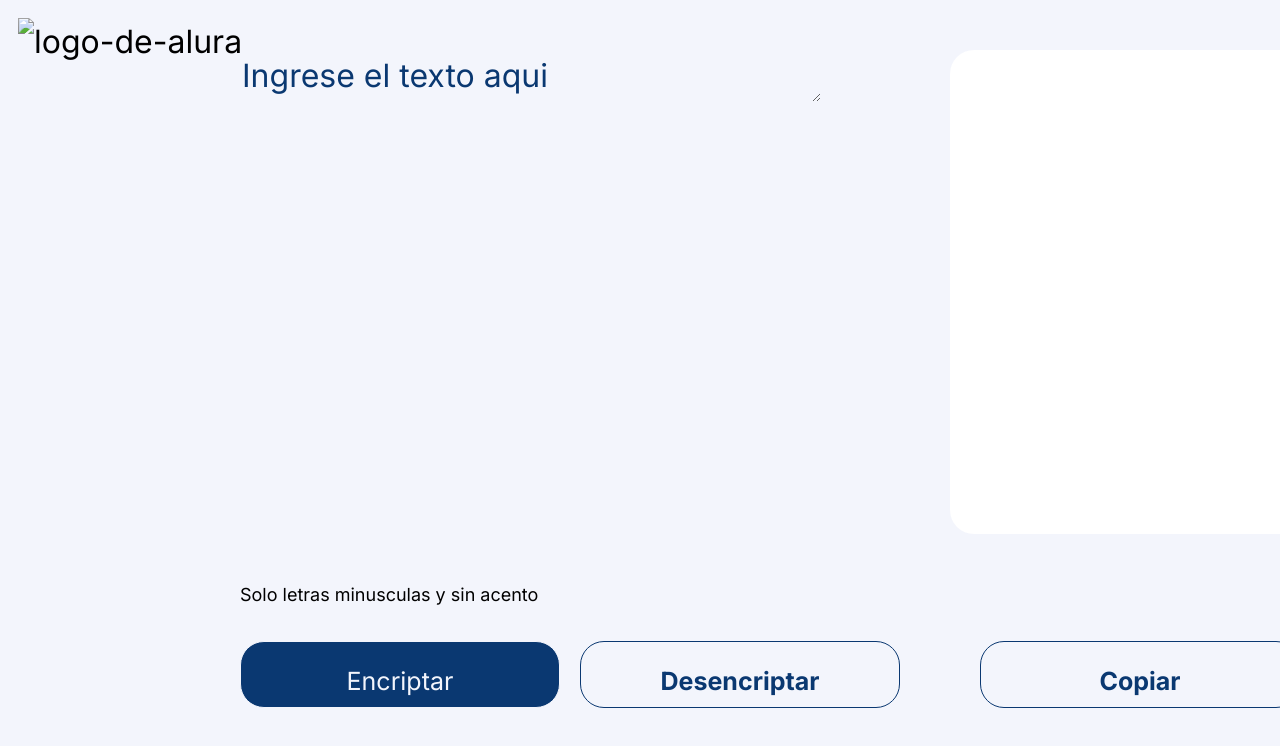
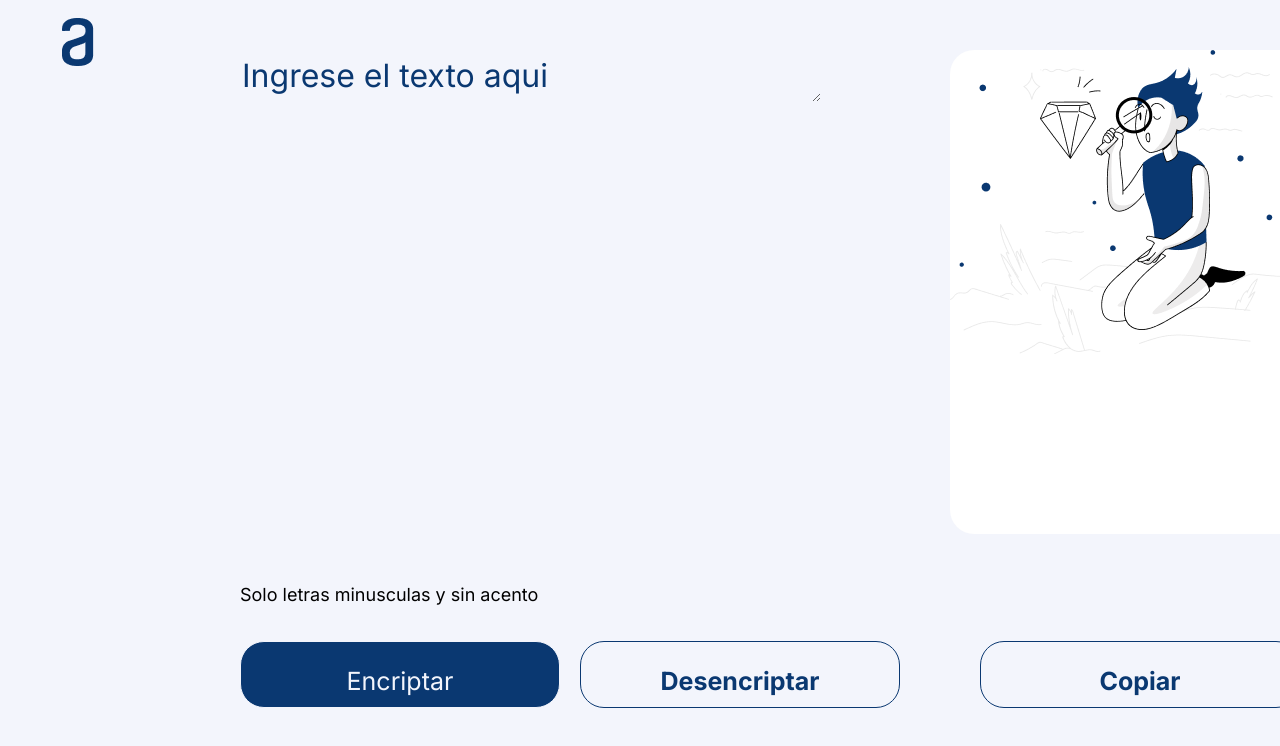
Before and after one commit to wuichitomx/Encriptador, a plain HTML site: page index.html in a window 1280 px wide. Shown: the top 746 px of the page. Drawn offline with Linux system fonts and the light colour scheme; the site is published under a folder, as on GitHub Pages, so addresses that start at the root find nothing.

Commit message:
corrigiendo ubicaciones de Imagenes

```diff
--- a/index.html
+++ b/index.html
@@ -14,7 +14,7 @@
 </head>
 <body>
     <header>
-        <img class="logo" src="/Images/Logo.png" alt="logo-de-alura">
+        <img class="logo" src="Images/Logo.png" alt="logo-de-alura">
     </header>
     <main>
         <section>
--- a/style.css
+++ b/style.css
@@ -49,7 +49,7 @@ h6{
     letter-spacing: 0em;
     text-align: left;
     background: white;
-    background-image: url(/Images/Muñeco.png);
+    background-image: url(Images/Muñeco.png);
     background-repeat: no-repeat;
     border: none;
     border-radius: 24px;
```
